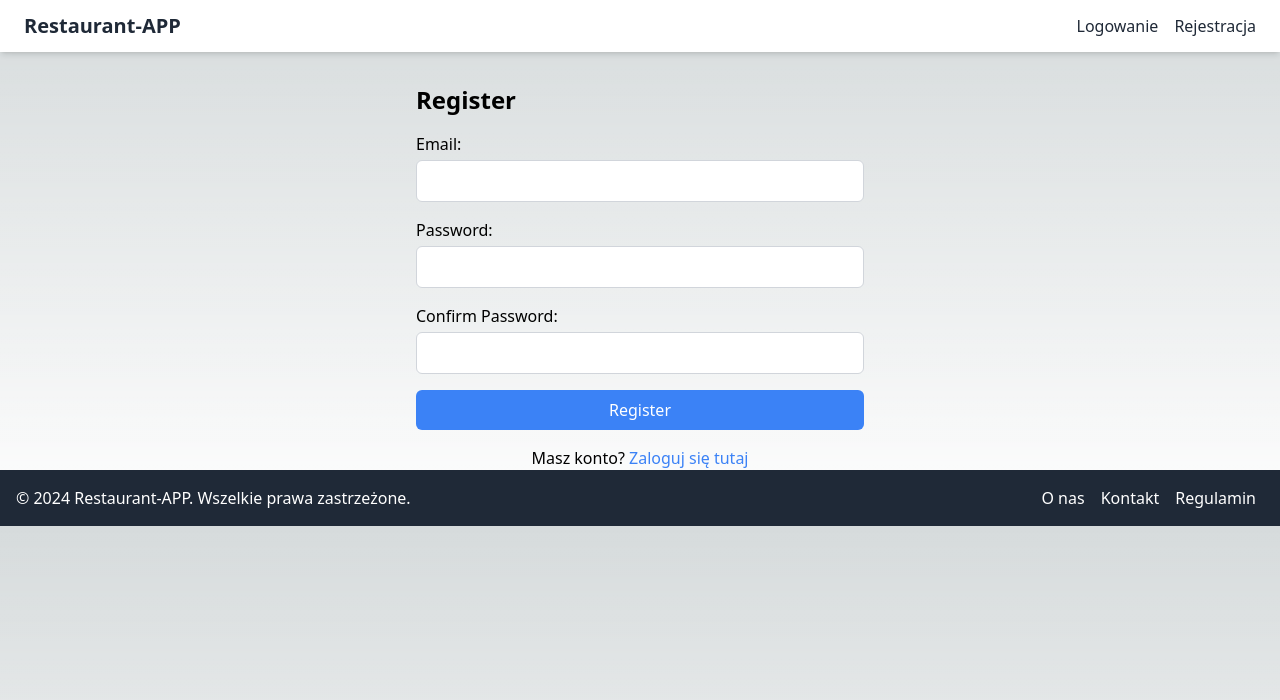
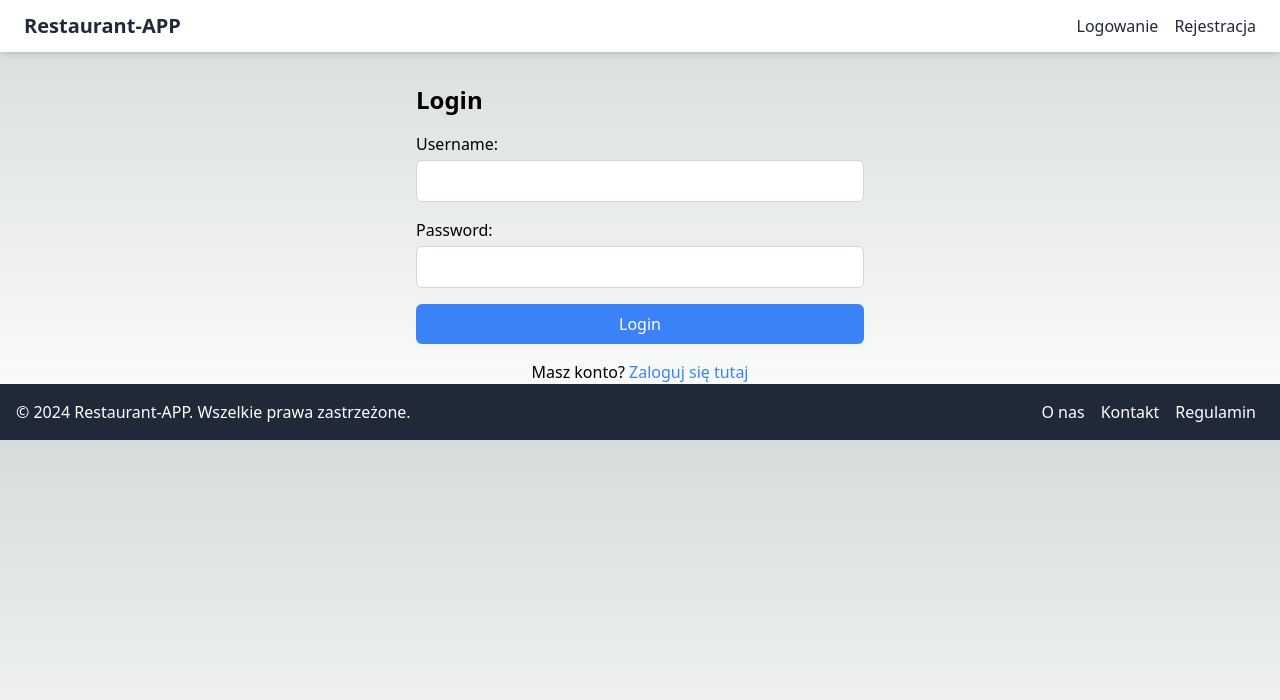
Before and after one commit to W-Worach/restaurant-web-app, a Next.js app: page /register in a window 1280 px wide. Shown: the top 700 px of the page. Built offline with nearby package versions, Linux system fonts and the light colour scheme.

Commit message:
register + login

```diff
--- a/components/auth/LoginForm.js
+++ b/components/auth/LoginForm.js
@@ -1,34 +1,39 @@
 import React, { useState } from 'react';
 
 const LoginForm = () => {
-  const [email, setEmail] = useState('');
+  const [username, setUsername] = useState('');
   const [password, setPassword] = useState('');
 
-  const handleSubmit = (e) => {
+  const handleSubmit = async (e) => {
     e.preventDefault();
-    console.log('Email:', email);
-    console.log('Password:', password);
-    setEmail('');
-    setPassword('');
+    try {
+      const response = await login(username, password);
+      console.log('Odpowiedź serwera:', response);
+
+      setusername('');
+      setPassword('');
+    } catch (error) {
+      console.error('Błąd podczas logowania', error);
+    }
   };
 
   return (
     <div className="max-w-md mx-auto mt-8">
-      <h2 className="text-2xl font-bold mb-4">Login</h2>
+      <h2 className="text-2xl font-bold mb-4">Logowanie</h2>
       <form onSubmit={handleSubmit} className="space-y-4">
         <div>
-          <label htmlFor="email" className="block mb-1">Email:</label>
+          <label htmlFor="username" className="block mb-1">Nazwa użytkownika:</label>
           <input
-            type="email"
-            id="email"
-            value={email}
-            onChange={(e) => setEmail(e.target.value)}
+            type="username"
+            id="username"
+            value={username}
+            onChange={(e) => setUsername(e.target.value)}
             className="w-full border border-gray-300 rounded-md px-3 py-2 focus:outline-none focus:border-blue-500"
             required
           />
         </div>
         <div>
-          <label htmlFor="password" className="block mb-1">Password:</label>
+          <label htmlFor="password" className="block mb-1">Hasło:</label>
           <input
             type="password"
             id="password"
--- a/components/auth/RegisterForm.js
+++ b/components/auth/RegisterForm.js
@@ -1,33 +1,38 @@
 import React, { useState } from 'react';
+import { useRouter } from 'next/router'; // Import useRouter z next/router
+import { login } from '../services/authService'; // Upewnij się, że ścieżka jest poprawna
 
-const RegisterForm = () => {
-  const [email, setEmail] = useState('');
+const LoginForm = () => {
+  const [username, setUsername] = useState('');
   const [password, setPassword] = useState('');
-  const [confirmPassword, setConfirmPassword] = useState('');
+  const router = useRouter(); // Użyj hooka useRouter
 
-  const handleSubmit = (e) => {
+  const handleSubmit = async (e) => {
     e.preventDefault();
-    // Tutaj możesz dodać logikę do przetwarzania danych rejestracji
-    console.log('Email:', email);
-    console.log('Password:', password);
-    console.log('Confirm Password:', confirmPassword);
-    // Resetowanie formularza
-    setEmail('');
-    setPassword('');
-    setConfirmPassword('');
+    try {
+      const response = await login(username, password);
+      console.log('Zalogowano pomyślnie:', response);
+
+      // Zakładając, że token znajduje się w odpowiedzi jako response.token
+      localStorage.setItem('token', response.token); // Zapisz token w localStorage
+      router.push('/'); // Przekierowanie na stronę główną
+    } catch (error) {
+      console.error('Błąd podczas logowania:', error);
+      // Obsługa błędów (np. wyświetlenie komunikatu)
+    }
   };
 
   return (
     <div className="max-w-md mx-auto mt-8">
-      <h2 className="text-2xl font-bold mb-4">Register</h2>
+      <h2 className="text-2xl font-bold mb-4">Login</h2>
       <form onSubmit={handleSubmit} className="space-y-4">
         <div>
-          <label htmlFor="email" className="block mb-1">Email:</label>
+          <label htmlFor="username" className="block mb-1">Username:</label>
           <input
-            type="email"
-            id="email"
-            value={email}
-            onChange={(e) => setEmail(e.target.value)}
+            type="text"
+            id="username"
+            value={username}
+            onChange={(e) => setUsername(e.target.value)}
             className="w-full border border-gray-300 rounded-md px-3 py-2 focus:outline-none focus:border-blue-500"
             required
           />
@@ -43,21 +48,10 @@ const RegisterForm = () => {
             required
           />
         </div>
-        <div>
-          <label htmlFor="confirmPassword" className="block mb-1">Confirm Password:</label>
-          <input
-            type="password"
-            id="confirmPassword"
-            value={confirmPassword}
-            onChange={(e) => setConfirmPassword(e.target.value)}
-            className="w-full border border-gray-300 rounded-md px-3 py-2 focus:outline-none focus:border-blue-500"
-            required
-          />
-        </div>
-        <button type="submit" className="w-full bg-blue-500 text-white py-2 rounded-md hover:bg-blue-600 transition duration-300">Register</button>
+        <button type="submit" className="w-full bg-blue-500 text-white py-2 rounded-md hover:bg-blue-600 transition duration-300">Login</button>
       </form>
     </div>
   );
 };
 
-export default RegisterForm;
+export default LoginForm;
--- /dev/null
+++ b/services/_config.js
@@ -0,0 +1,5 @@
+const config = {
+    apiUrl: 'https://restaurantapi20240224142603.azurewebsites.net'
+};
+
+export default config;
--- /dev/null
+++ b/services/authService.js
@@ -0,0 +1,45 @@
+import config from "./_config";
+
+const login = async (username, password) => {
+    try {
+      const url = config.apiUrl + '/api/auth/login';
+
+      const response = await fetch(url, {
+        method: 'POST',
+        headers: { 'Content-Type': 'application/json' },
+        body: JSON.stringify({ username, password }),
+      });
+
+      if (!response.ok) {
+        throw new Error('Problem z logowaniem. Sprawdź swoje dane i spróbuj ponownie.');
+      }
+
+      return await response.json();
+    } catch (error) {
+      console.error('Błąd logowania:', error);
+      throw error;
+    }
+  };
+
+const register = async (email, password) => {
+    try {
+      const url = config.apiUrl + '/api/auth/register';
+
+      const response = await fetch(url, {
+        method: 'POST',
+        headers: { 'Content-Type': 'application/json' },
+        body: JSON.stringify({ username, email, password }),
+      });
+
+      if (!response.ok) {
+        throw new Error('Problem z rejestracją. Sprawdź swoje dane i spróbuj ponownie.');
+      }
+
+      return await response.json();
+    } catch (error) {
+      console.error('Błąd rejestracji:', error);
+      throw error;
+    }
+  };
+
+  export { login, register };
```
